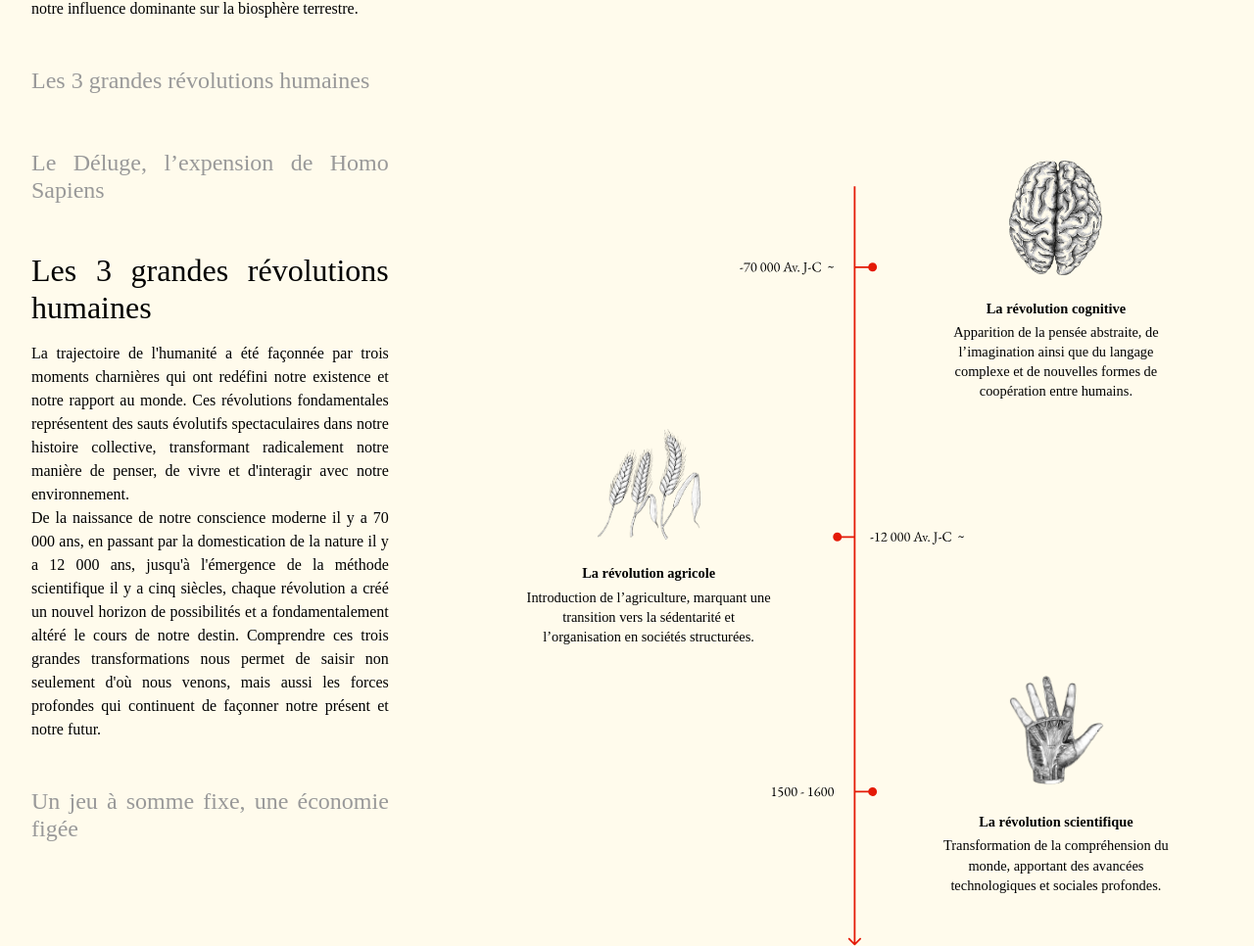
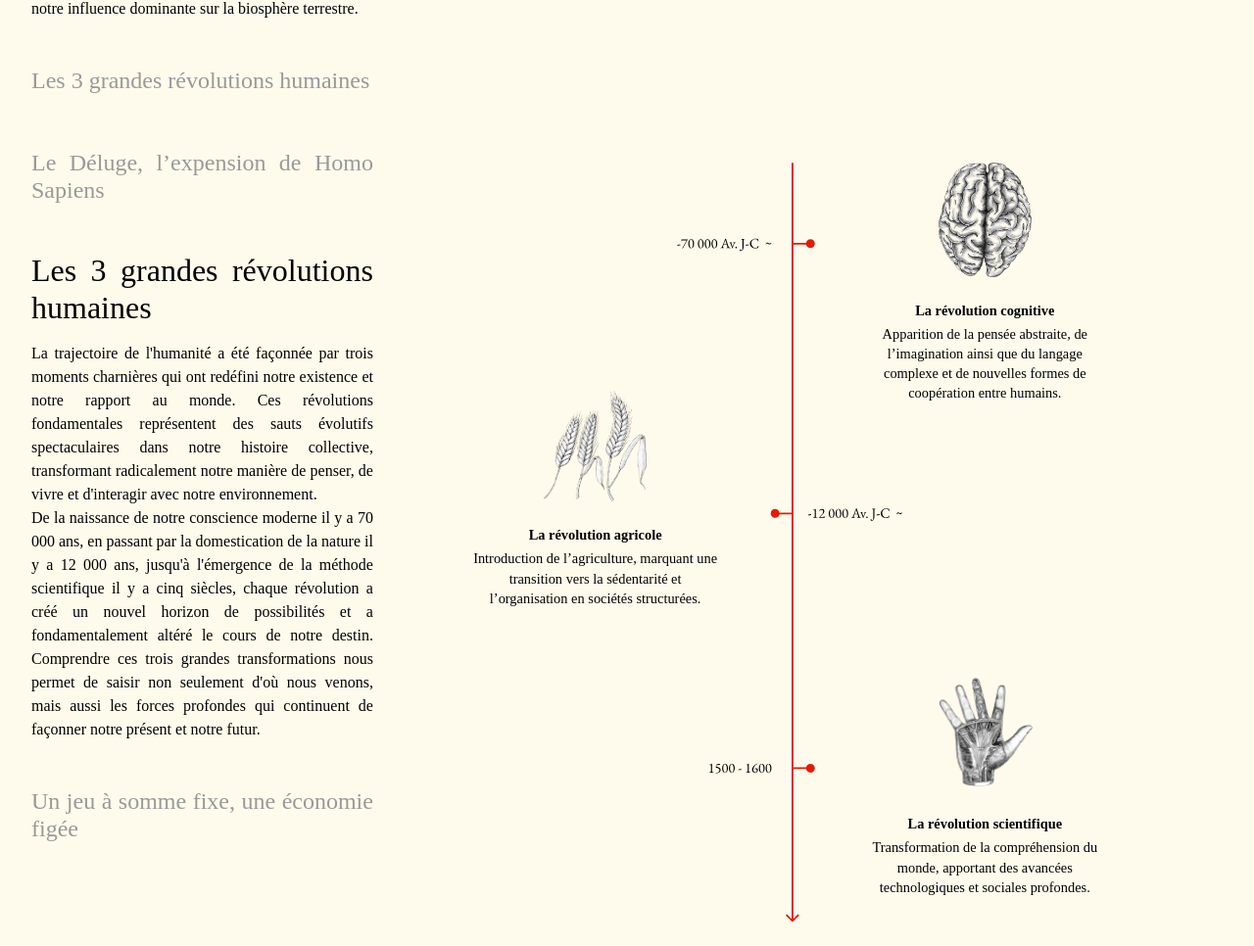
Before and after one commit to K-sel/sapiens, a website built with Vite: page index.html in a window 1280 px wide. Shown: the part 3037-4003 px from the top of the page at 98% size. Built offline with nearby package versions, Linux system fonts and the light colour scheme.

Commit message:
Improve CSS for section-revolution

```diff
--- a/src/css/sections/revolution-section.css
+++ b/src/css/sections/revolution-section.css
@@ -7,7 +7,7 @@
     flex-direction: row;
     justify-content: space-between;
     align-items: center;
-    padding: 2rem;
+    padding: 2rem;;
     gap: 5vw;
     max-width: 1400px;
     margin: 0 auto;
@@ -19,14 +19,16 @@
     flex-direction: column;
     height: 100%;
     justify-content: space-between;
+    padding-bottom: 3rem;
+    padding-right: 5rem;
+
 }
 
 #revolution-svg-container {
     display: flex;
-    align-items: flex-end;
+    align-items: center;
     justify-content: space-between;
     flex-grow: 1;
-    padding-bottom: 2rem;
 }
 
 #rev-left,
```
